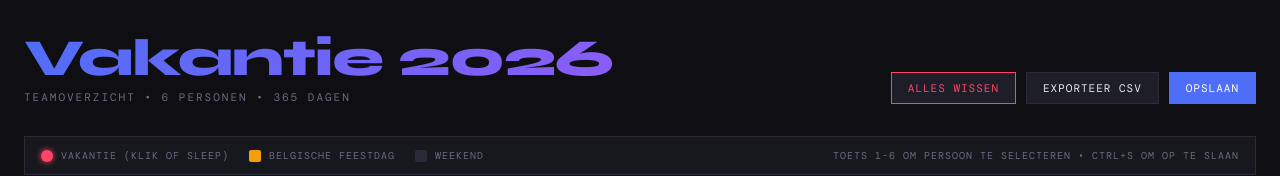
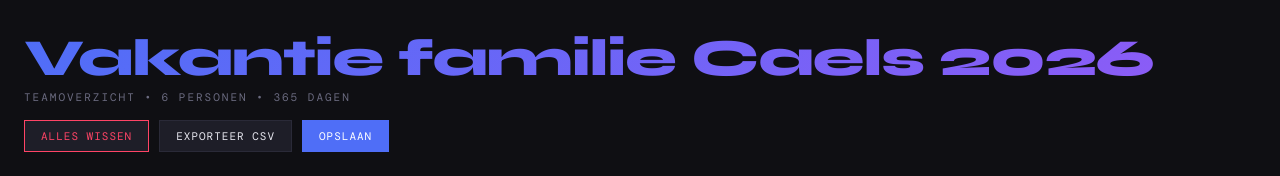
Before and after one commit to bdirinck/Vakantiekalender, a plain HTML site: page vakantieoverzicht_2026.html in a window 1280 px wide. Shown: the top 176 px of the page. Drawn offline with nearby package versions, Linux system fonts and the light colour scheme.

Commit message:
Update title and header for vacation overview 2026

```diff
--- a/vakantieoverzicht_2026.html
+++ b/vakantieoverzicht_2026.html
@@ -16,7 +16,7 @@ Sneltoetsen: toets 1-6 om persoon te wisselen, Ctrl+S om op te slaan
 <head>
 <meta charset="UTF-8">
 <meta name="viewport" content="width=device-width, initial-scale=1.0">
-<title>Vakantieoverzicht 2026</title>
+<title>Vakantieoverzicht familie Caels 2026</title>
 <link href="https://fonts.googleapis.com/css2?family=DM+Mono:wght@400;500&family=Syne:wght@700;800&display=swap" rel="stylesheet">
 <style>
   :root {
@@ -84,7 +84,7 @@ Sneltoetsen: toets 1-6 om persoon te wisselen, Ctrl+S om op te slaan
 <body>
 <div class="header">
   <div class="title-block">
-    <h1>Vakantie 2026</h1>
+    <h1>Vakantie familie Caels 2026</h1>
     <div class="sub">Teamoverzicht &bull; 6 personen &bull; 365 dagen</div>
   </div>
   <div class="controls">
```
